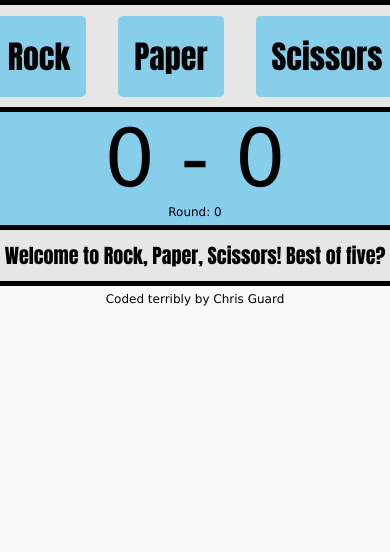
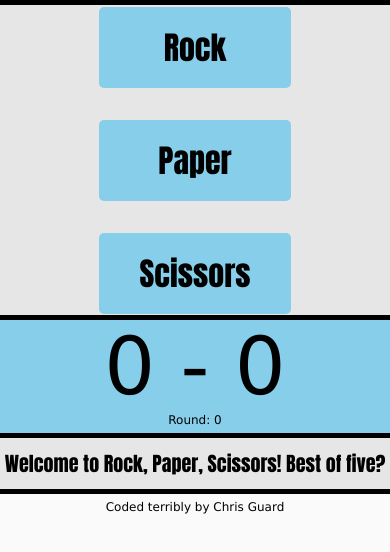
Before and after one commit to ChrisJGuard/rock-paper-scissors-ui, a plain HTML site: page index.html in a window 390 px wide. Drawn offline with Linux system fonts and the light colour scheme.

Commit message:
Make responsive

```diff
--- a/styles/style.css
+++ b/styles/style.css
@@ -16,6 +16,13 @@ body {
   border-top: 5px solid black;
   border-bottom: 5px solid black;
   height: 7em;
+}
+
+@media screen and (max-width: 670px) {
+  .buttons {
+    flex-direction: column;
+    height: 20em;
+  }
 }
 
 .user-button {
```
